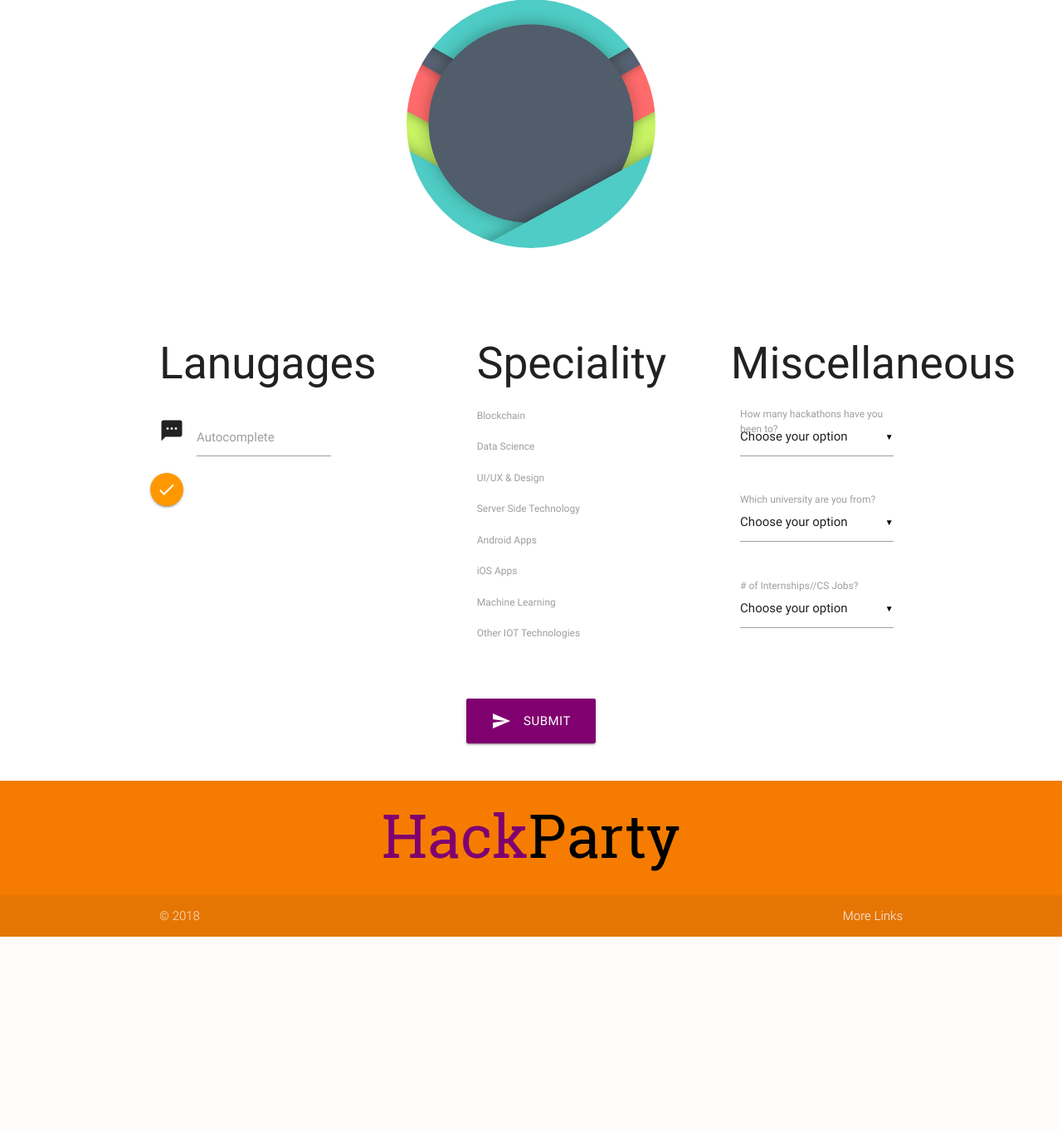
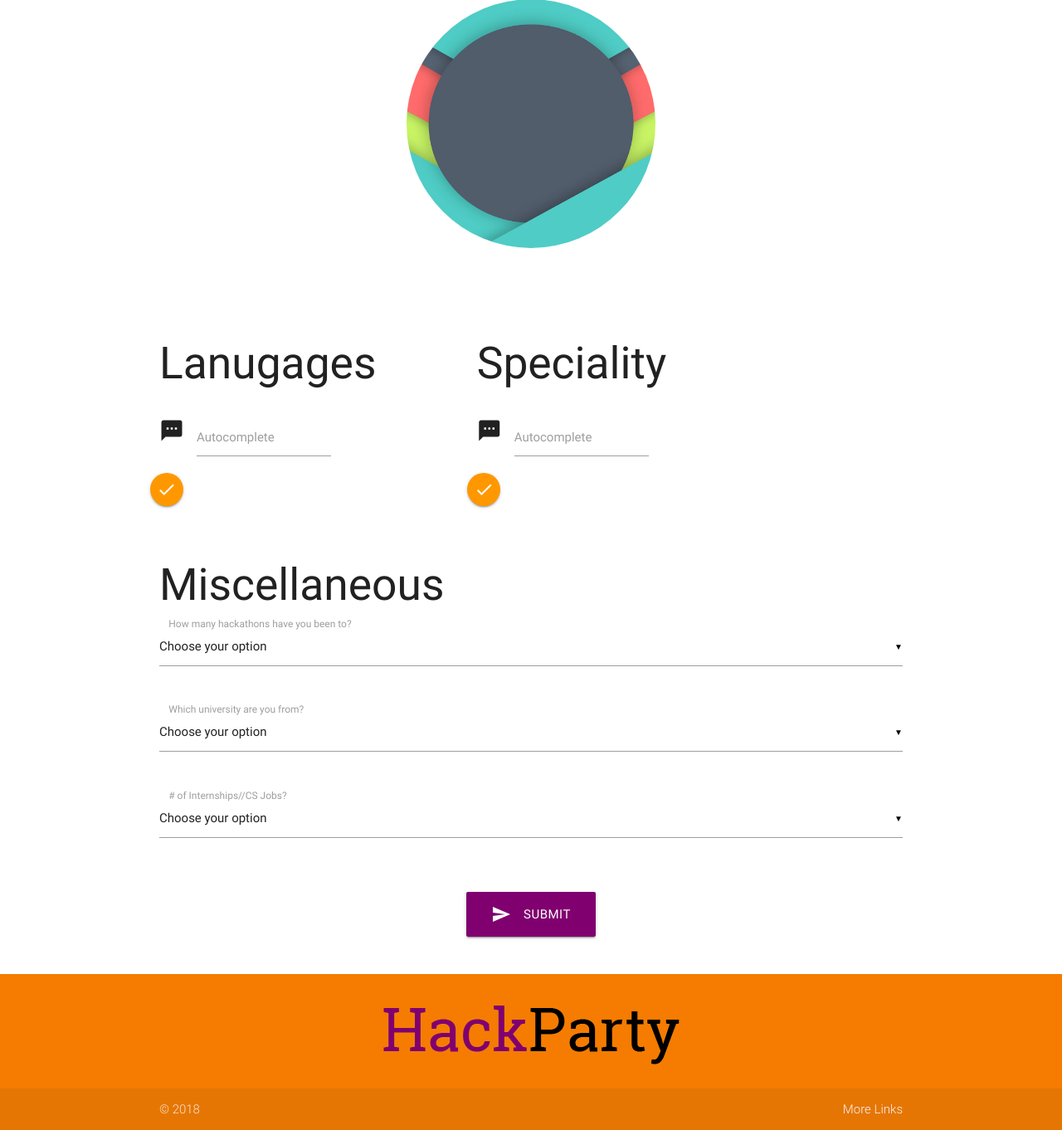
Before and after one commit to BennetMontgomery/HackParty, a Flask app: page /profile in a window 1280 px wide. Shown: the part 110-1472 px from the top of the page at 83% size. Before the commit the page ends 1239 px from the top, so only its background shows below. Run offline with Flask 2, Linux system fonts and the light colour scheme; some libraries are stand-ins or nearby versions.

Commit message:
added some sweet markup to the sign up ;)

```diff
--- a/templates/profile.html
+++ b/templates/profile.html
@@ -54,40 +54,23 @@
 		  </div>
 		 <div class="col s3 offset-s2">
 				<h2>Speciality</h2>
-				 <form action="#">
-			  	<p>
-			  		<input type="checkbox" id="Blockchain" />
-			  		<label for="Blockchain">Blockchain</label>
-			  	</p>
-			  	<p>
-			  		<input type="checkbox" id="Data Science" />
-			  		<label for="Data Science">Data Science</label>
-			  	</p>
-			  	<p>
-			  		<input type="checkbox" id="UI/UX" />
-			  		<label for="UI/UX">UI/UX & Design</label>
-			  	</p>
-			  	<p>
-			  		<input type="checkbox" id="Server" />
-			  		<label for="Server">Server Side Technology</label>
-			  	</p>
-			  	<p>
-			  		<input type="checkbox" id="Android" />
-			  		<label for="Android">Android Apps</label>
-			  	</p>
-			  	<p>
-			  		<input type="checkbox" id="iOS" />
-			  		<label for="iOS">iOS Apps</label>
-			  	</p>
-			  	<p>
-			  		<input type="checkbox" id="ML" />
-			  		<label for="ML">Machine Learning</label>
-			  	</p>
-			  	<p>
-			  		<input type="checkbox" id="iot" />
-			  		<label for="iot">Other IOT Technologies</label>
-			  	</p>
-		  	</form>
+ 				<div class="row">
+			    <div class="col s12">
+			      <div class="row">
+			        <div class="input-field col s13">
+			          <i class="material-icons prefix">textsms</i>
+			          <input type="text" class="autocomplete" autocomplete="off" id="speciality">
+			          <label for="skill">Autocomplete</label>
+			        </div>
+			        <div style="padding-top: 1em ">
+			        	<button class="waves-effect waves-light btn-floating center-align orange"><i class="material-icons left">check</i></button>
+			        </div>
+			        <div id="tagsHolder">
+			        </div>
+			      </div>
+			    </div>
+			  </div>
+		  </div>
 		</div>
 		<div class="col s3 offset-s1">
 			<h2>Miscellaneous</h2>
@@ -147,11 +130,23 @@
 <script src="https://www.gstatic.com/firebasejs/4.9.0/firebase.js"></script>
 <script>
         $(document).ready(function() {
-		  $('input').autocomplete({
+		  $('#skill').autocomplete({
 		    data: {
 		      "Apple": null,
 		      "Microsoft": null,
 		      "Google": 'https://placehold.it/250x250'
+		    },
+		    limit: 20, // The max amount of results that can be shown at once. Default: Infinity.
+		    onAutocomplete: function(val) {
+		      $('#tagsHolder').append('<div class="chip">'+$('#skill').val()+'<i class="close material-icons">close</i></div>');
+		    },
+		    minLength: 1, // The minimum length of the input for the autocomplete to start. Default: 1.
+		  });
+		  $('#speciality').autocomplete({
+		    data: {
+		      "Blockchain": null,
+		      "AI": null,
+		      "chris": 'https://placehold.it/250x250'
 		    },
 		    limit: 20, // The max amount of results that can be shown at once. Default: Infinity.
 		    onAutocomplete: function(val) {
```
